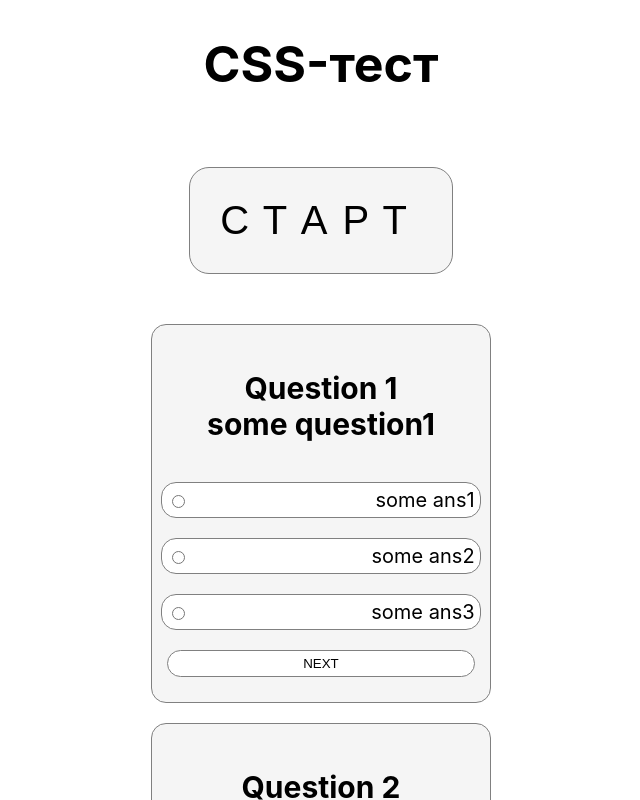
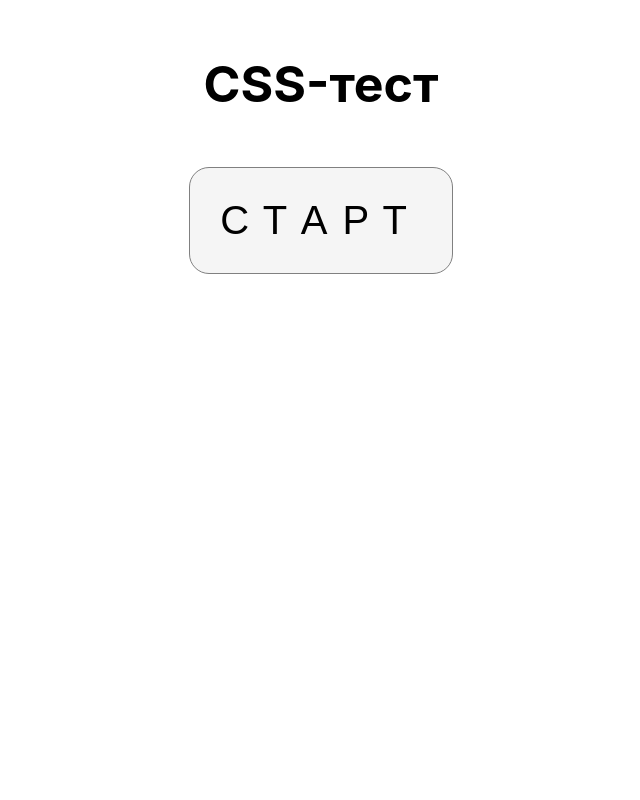
Before and after one commit to hertbex/hertbex.github.io, a React (Create React App) app: page / in a window 1280 px wide. Shown: the top 800 px of the page, without its empty margins (319-959 px from the left). Built offline with nearby package versions, Linux system fonts and the light colour scheme.

Commit message:
eto pizdec

```diff
--- a/src/App.js
+++ b/src/App.js
@@ -5,41 +5,18 @@ import {Questions} from './components/questions/questions';
 import {Results} from './components/results/results';
 import store from './state/store'
 import { Routes, Route, Link } from "react-router-dom";
+
 function App() {
-    let questionsArray = store.questions.map((elem) =>
-      <Questions
-        questionNumber={elem.questionNumber}
-        questions={elem.question}
-
-        var1={elem.var1}
-        var2={elem.var2}
-        var3={elem.var3}
-        value1={elem.value1}
-        value2={elem.value2}
-        value3={elem.value3}
-        path={elem.path}
-        link={elem.link}
-        next={elem.next}
-      />
-    )
-
     return(
-    <>
+      <>
       <div className='container'>
-        <h1 className="test-title">CSS-тест</h1>
-        <Mainmenu/>
-        {questionsArray}
 
       </div>
 
       <Routes>
-        <Route path="/mainmenu" element={<Mainmenu/>}/>
-
-        <Route  path="/questions" element={<Questions/>}/>
-
-
+        <Route path="/" element={<Mainmenu/>}/>
+        <Route path="/questions" element={<Questions/>}/>
         <Route path="/results" element={<Results/>}/>
-
       </Routes>
     </>
     )
--- a/src/components/mainmenu/mainmenu.jsx
+++ b/src/components/mainmenu/mainmenu.jsx
@@ -7,6 +7,7 @@ import { Link } from "react-router-dom";
 export const Mainmenu = () =>{
     return(
     <div className="start-wrapper">
+      <h1 className="test-title">CSS-тест</h1>
       <Link to='/questions'><input className="start-button" type="button" value="СТАРТ"></input></Link>
     </div>
     )
--- a/src/components/questions/questions.css
+++ b/src/components/questions/questions.css
@@ -6,7 +6,7 @@
     margin: 10px;
     text-align: center;
     font-size: 20px;
-    width: 40%;
+    width: 100%;
 
 }
 .question-title{
@@ -29,13 +29,14 @@
     width: 100%;
     margin: 10px;
 }
-.question-button input{
+.question-button a{
     width: 100%;
     padding: 5px;
     background-color: white;
     border: 1px grey solid;
     border-radius: 15px;
     transition: 0.2s;
+    text-decoration: none;
 
 }
 .question-button input:hover{
--- a/src/components/questions/questions.jsx
+++ b/src/components/questions/questions.jsx
@@ -1,36 +1,33 @@
-import { Route, Routes } from 'react-router-dom'
+import { Route, Routes,  Link } from 'react-router-dom'
 import './questions.css'
 import React from "react"
 import store from '../../state/store'
 
-export const Questions = (props) => {
-
+export const Questions = () => {
     return(
-
-        <>
-        <div className='test-wrapper'>
-            <p className='question-title'><span>{props.questionNumber}</span><br/> {props.questions}</p>
-
+        <div className='Container'>
+            {store.questions.map(item => (
+                <div className='test-wrapper'>
+                <p className='question-title'>
+                    <span>{item.questionNumber}</span><br/> {item.question}
+                </p>
                 <div className='question-inputs'>
-                    <input className='question-input' type='radio' id='q1' name='q1' value={props.value1}/>
-                    <label htmlFor='q1'>{props.var1}</label>
+                    <input className='question-input' type='radio' id='q1' name='q1' value={item.value1}/>
+                    <label htmlFor='q1'>{item.var1}</label>
                 </div>
                 <div className='question-inputs'>
-                    <input className='question-input' type='radio' id='q2' name='q2' value={props.value2}/>
-                    <label htmlFor='q2'>{props.var2}</label>
+                    <input className='question-input' type='radio' id='q2' name='q2' value={item.value2}/>
+                    <label htmlFor='q2'>{item.var2}</label>
                 </div>
                 <div className='question-inputs'>
-                    <input className='question-input' type='radio' id='q3' name='q3' value={props.value3}/>
-                    <label htmlFor='q3'>{props.var3}</label>
+                    <input className='question-input' type='radio' id='q3' name='q3' value={item.value3}/>
+                    <label htmlFor='q3'>{item.var3}</label>
                 </div>
-            <div className='question-button'>
-                <input className='question-button-next' type='button' value={props.next}/>
+                <div className='question-button'>
+                    <Link to={item.link} className='question-button-next' type='button'>{item.next}</Link>
+                </div>
             </div>
-
+            ))}
         </div>
-        <Routes>
-            <Route path={props.path}></Route>
-        </Routes>
-        </>
     )
 }
--- a/src/components/results/results.css
+++ b/src/components/results/results.css
@@ -21,10 +21,10 @@
 
     font-size: 30px;
     transition: 0.2s;
-    padding: 20px 0 20px 0;
+    padding: 20px 30px 20px 30px;
     border: 1px grey solid;
     border-radius: 20px;
-    width: 40%;
+    width: 100%;
 }
 .result-button:hover{
     background-color:  rgb(230, 229, 229);
--- a/src/components/results/results.jsx
+++ b/src/components/results/results.jsx
@@ -1,13 +1,13 @@
 import './results.css'
 import React from "react";
-
+import { Route, Routes, Link } from 'react-router-dom'
 export const Results = () => {
     return(
         <div className="result-wrapper">
             <h2 className='result-title'>RIGHT ANSWERS</h2>
             <div className='result-count'><span>0</span></div>
 
-            <input className='result-button' type='button' value='RESTART'/>
+            <Link to='/questions'><input className='result-button' type='button' value='RESTART'/></Link>
         </div>
     )
 }
--- a/src/state/store.js
+++ b/src/state/store.js
@@ -36,8 +36,8 @@ let store = {
             value2: 'no',
             value: 'no',
             path: '/3',
-            link: '/4',
-            next: 'NEXT'
+            link: '/results',
+            next: 'ЗАКОНЧИТЬ'
         },
     ]
 }
```
Also changed, not shown: src/questions/questions.jsx (deleted, +0 -11 lines), src/questions/questions.css (deleted).
